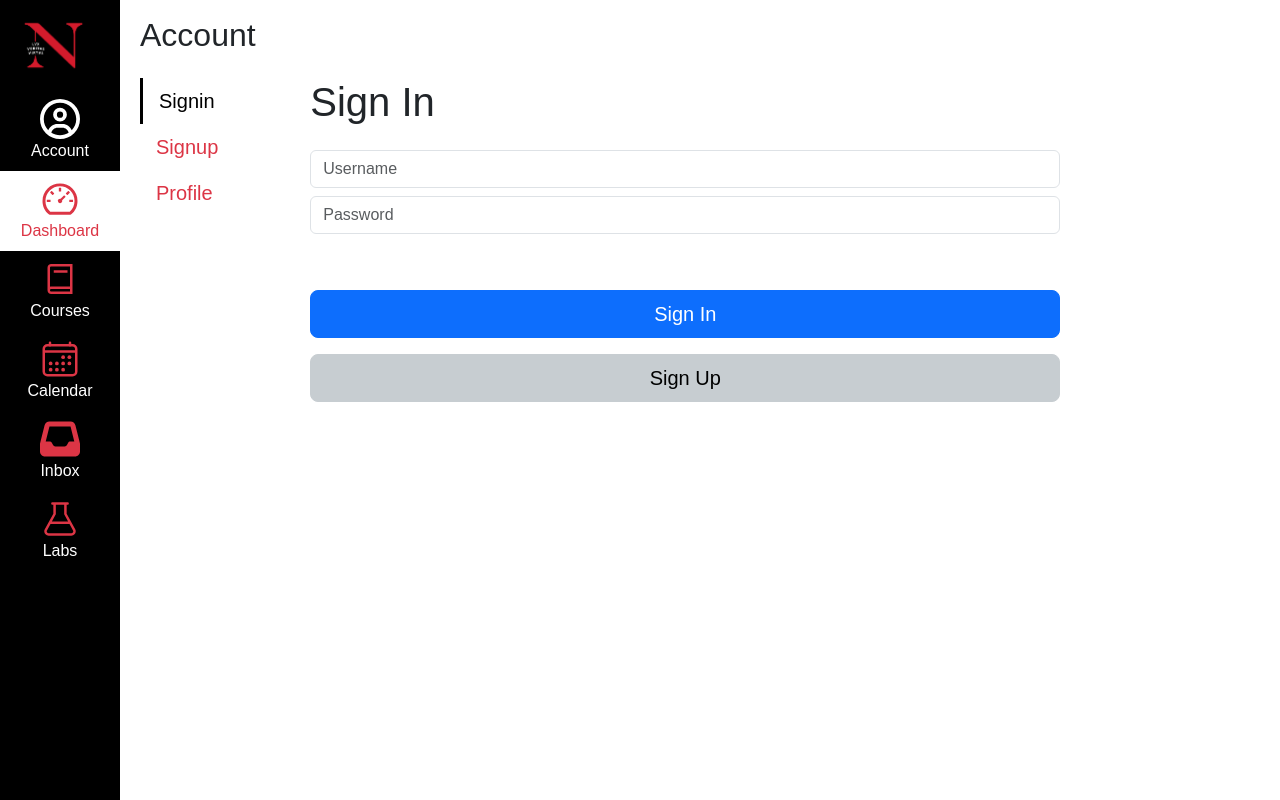
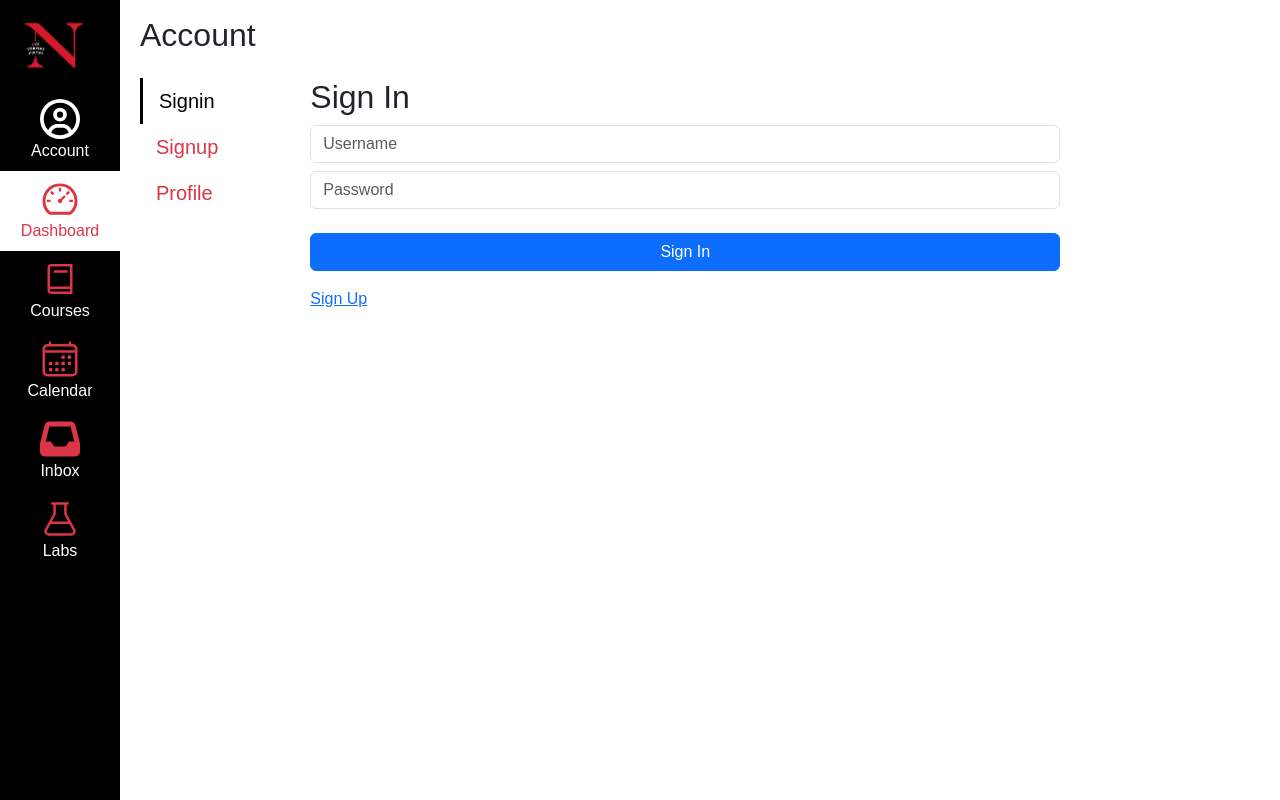
Before and after one commit to estelita24601/kanbas-react-app, a React (Create React App) app: page /#/Kanbas/Account/Signin in a window 1280 px wide. Built offline with nearby package versions, Linux system fonts and the light colour scheme.

Commit message:
fixing some spacing on account screens

```diff
--- a/src/Kanbas/Account/Profile.tsx
+++ b/src/Kanbas/Account/Profile.tsx
@@ -2,38 +2,38 @@ import { Link } from "react-router-dom";
 export default function Profile() {
     return (
         <div id="wd-profile-screen">
-            <h1>Profile</h1>
+            <h2>Profile</h2>
 
-            <label htmlFor="wd-username" className="form-label mt-3">Username: </label>
-            <input id="wd-username" value="alice" placeholder="Username" className="form-control mb-2" />
+            {/* <label htmlFor="wd-username" className="form-label">Username: </label> */}
+            <input id="wd-username" value="alice" placeholder="Username" className="form-control mt-2 mb-2" />
 
-            <label htmlFor="wd-password" className="form-label mt-3">Password: </label>
+            {/* <label htmlFor="wd-password" className="form-label mt-3">Password: </label> */}
             <input id="wd-password" value="123" placeholder="Password"
                 type="password" className="form-control mb-2" />
 
-            <label htmlFor="wd-firstname" className="form-label mt-3">First Name: </label>
+            {/* <label htmlFor="wd-firstname" className="form-label mt-3">First Name: </label> */}
             <input id="wd-firstname" value="Alice" placeholder="First Name" className="form-control mb-2" />
 
-            <label htmlFor="wd-lastname" className="form-label mt-3">Last Name: </label>
+            {/* <label htmlFor="wd-lastname" className="form-label mt-3">Last Name: </label> */}
             <input id="wd-lastname" value="Wonderland" placeholder="Last Name" className="form-control mb-2" />
 
-            <label htmlFor="wd-dob" className="form-label mt-3">Date of Birth: </label>
+            {/* <label htmlFor="wd-dob" className="form-label mt-3">Date of Birth: </label> */}
             <input id="wd-dob" value="2000-01-01" type="date" className="form-control mb-2" />
 
-            <label htmlFor="wd-email" className="form-label mt-3">Email: </label>
+            {/* <label htmlFor="wd-email" className="form-label mt-3">Email: </label> */}
             <input id="wd-email" value="alice@wonderland" type="email" className="form-control mb-2" />
 
-            <label htmlFor="wd-role" className="form-label mt-3">
+            {/* <label htmlFor="wd-role" className="form-label mt-3">
                 Profile Type:
-            </label>
-            <select id="wd-role" className="form-select mb-2">
+            </label> */}
+            <select id="wd-role" className="form-select">
                 <option value="USER">User</option>
                 <option value="ADMIN">Admin</option>
                 <option value="FACULTY">Faculty</option>
                 <option value="STUDENT">Student</option>
             </select>
 
-            <Link to="/Kanbas/Account/Signin" className="btn w-100 btn-danger btn-lg mt-5">
+            <Link to="/Kanbas/Account/Signin" className="btn w-100 btn-danger btn-lg mt-3">
                 Sign out
             </Link>
         </div>
--- a/src/Kanbas/Account/Signin.tsx
+++ b/src/Kanbas/Account/Signin.tsx
@@ -3,17 +3,17 @@ import { Link } from "react-router-dom";
 export default function Signin() {
     return (
         <div id="wd-signin-screen">
-            <h1>Sign In</h1>
+            <h2>Sign In</h2>
 
             <input id="wd-username" placeholder="Username"
-                className="form-control mb-2 mt-4" />
+                className="form-control mb-2 mt-2" />
 
             <input id="wd-password" type="password" placeholder="Password"
                 className="form-control mb-2" />
 
-            <Link id="wd-signin-btn" to="/Kanbas/Dashboard" className="btn btn-primary btn-lg w-100 mb-3 mt-5">Sign In</Link>
+            <Link id="wd-signin-btn" to="/Kanbas/Dashboard" className="btn btn-primary w-100 mb-3 mt-3">Sign In</Link>
 
-            <Link id="wd-signup-link" to="/Kanbas/Account/Signup" className="btn btn-secondary btn-lg w-100 mb-2">Sign Up</Link>
+            <Link id="wd-signup-link" to="/Kanbas/Account/Signup" className="w-100 mb-2">Sign Up</Link>
         </div>
     );
 }
--- a/src/Kanbas/Account/Signup.tsx
+++ b/src/Kanbas/Account/Signup.tsx
@@ -3,16 +3,16 @@ import { Link } from "react-router-dom";
 export default function Signup() {
     return (
         <div>
-            <h1>Sign Up</h1>
-            <input placeholder="Username" className="form-control mb-2 mt-4" />
+            <h2>Sign Up</h2>
+            <input placeholder="Username" className="form-control mb-2 mt-2" />
             <input type="password" placeholder="Password" className="form-control mb-2" />
             <input type="password" placeholder="Verify Password" className="form-control mb-2" />
 
-            <Link to="/Kanbas/Account/Profile" className="btn btn-primary w-100 mb-3 mt-5">
+            <Link to="/Kanbas/Account/Profile" className="btn btn-primary w-100 mb-3 mt-3">
                 Sign Up
             </Link>
 
-            <Link to="/Kanbas/Account/Signin" className="btn btn-secondary w-100 mb-2">
+            <Link to="/Kanbas/Account/Signin" className="w-100 mb-2">
                 Sign In
             </Link>
         </div>
```
